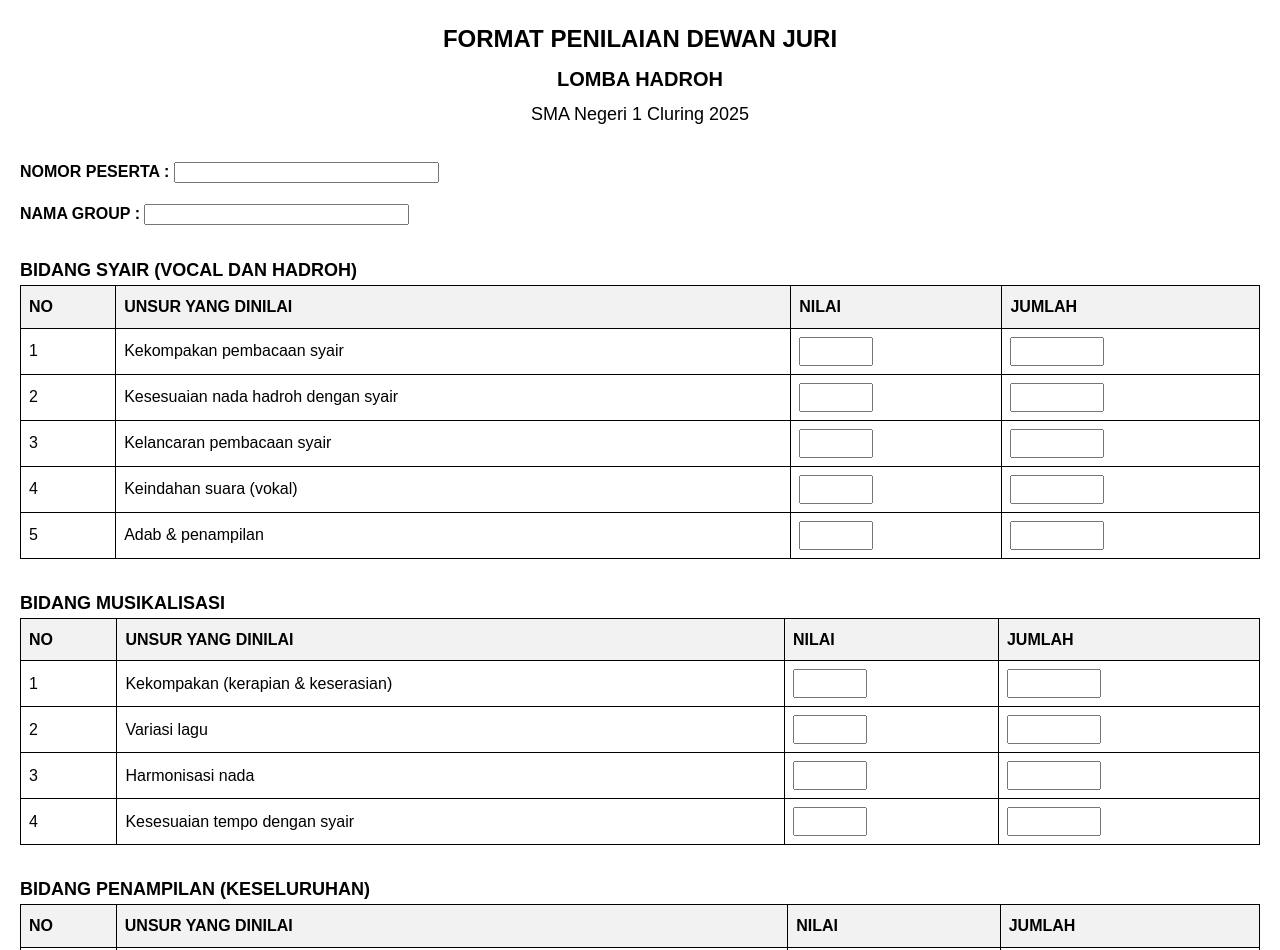
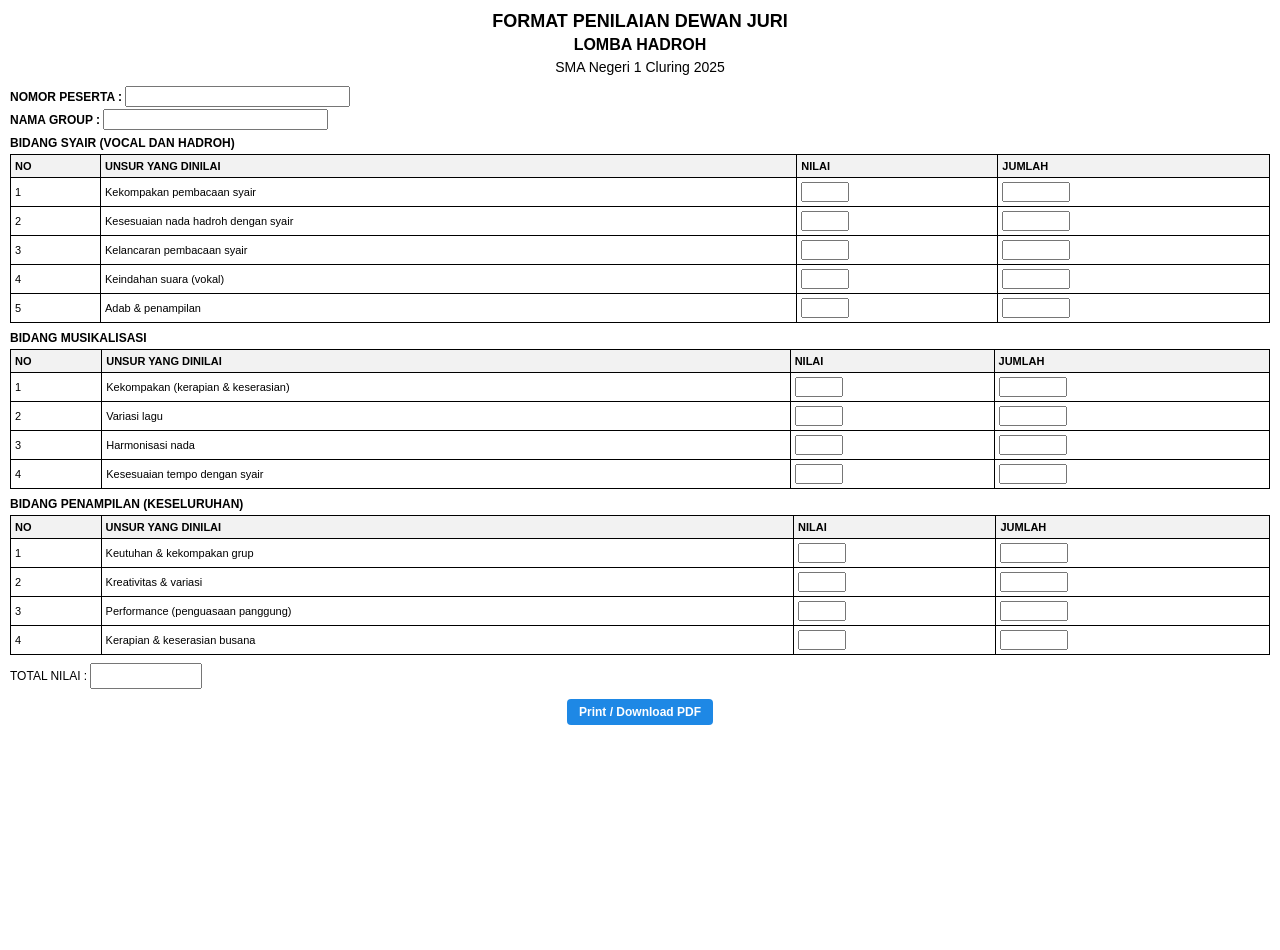
Before and after one commit to alam21234/Peringatan-Maulid-2025, a plain HTML site: page Penilaian-Hadroh.html in a window 1280 px wide. Shown: the top 950 px of the page. After the commit the page ends 800 px from the top, so only its background shows below. Drawn offline with Linux system fonts and the light colour scheme.

Commit message:
Update Penilaian-Hadroh.html

```diff
--- a/Penilaian-Hadroh.html
+++ b/Penilaian-Hadroh.html
@@ -3,24 +3,23 @@
 <head>
 <meta charset="UTF-8">
 <meta name="viewport" content="width=device-width, initial-scale=1.0">
-<title>Format Penilaian Dewan Juri - Lomba Hadroh</title>
+<title>Penilaian Lomba Hadroh — SMA Negeri 1 Cluring 2025</title>
 <style>
-body { font-family: Arial, sans-serif; margin: 20px; line-height: 1.6; }
-.header { text-align: center; margin-bottom: 30px; }
-.header h1 { font-size: 24px; margin: 5px 0; }
-.header h2 { font-size: 20px; margin: 5px 0; }
-.header h3 { font-size: 18px; margin: 5px 0; font-weight: normal; }
-.info { margin-bottom: 20px; }
-table { width: 100%; border-collapse: collapse; margin-bottom: 30px; }
-th, td { border: 1px solid #000; padding: 8px; text-align: left; }
+body { font-family: Arial, sans-serif; margin: 10px; line-height: 1.3; font-size: 12px; }
+.header { text-align: center; margin-bottom: 10px; }
+.header h1 { font-size: 18px; margin: 2px 0; }
+.header h2 { font-size: 16px; margin: 2px 0; }
+.header h3 { font-size: 14px; margin: 2px 0; font-weight: normal; }
+.info p { margin: 2px 0; }
+table { width: 100%; border-collapse: collapse; margin-bottom: 8px; font-size: 11px; }
+th, td { border: 1px solid #000; padding: 4px; text-align: left; }
 th { background-color: #f2f2f2; }
-.section-title { margin-top: 30px; font-weight: bold; font-size: 18px; }
-.total { font-weight: bold; font-size: 18px; text-align: right; margin-top: 20px; }
-input.nilai { width: 60px; text-align: center; padding: 5px; }
-input.jumlah { width: 80px; text-align: center; padding: 5px; font-weight: bold; }
-input.total { width: 120px; text-align: center; padding: 8px; font-size: 18px; font-weight: bold; }
-.download-btn { display: block; margin: 20px auto; padding: 10px 20px; font-size: 16px; font-weight: bold; background: #1e88e5; color: white; border: none; border-radius: 6px; cursor: pointer; }
+input.nilai { width: 40px; text-align: center; padding: 2px; font-size: 11px; }
+input.jumlah { width: 60px; text-align: center; padding: 2px; font-weight: bold; font-size: 11px; }
+input.total { width: 100px; text-align: center; padding: 4px; font-weight: bold; font-size: 12px; }
+.download-btn { display: block; margin: 10px auto; padding: 6px 12px; font-size: 12px; font-weight: bold; background: #1e88e5; color: white; border: none; border-radius: 4px; cursor: pointer; }
 .download-btn:hover { background: #1565c0; }
+.section-title { font-weight: bold; margin: 6px 0 2px; font-size: 12px; }
 </style>
 </head>
 <body>
@@ -32,19 +31,14 @@ input.total { width: 120px; text-align: center; padding: 8px; font-size: 18px; f
     </div>
 
     <div class="info">
-        <p><strong>NOMOR PESERTA :</strong> <input type="text" id="nomorPeserta" size="30"></p>
-        <p><strong>NAMA GROUP :</strong> <input type="text" id="namaGroup" size="30"></p>
+        <p><strong>NOMOR PESERTA :</strong> <input type="text" id="nomorPeserta" size="25"></p>
+        <p><strong>NAMA GROUP :</strong> <input type="text" id="namaGroup" size="25"></p>
     </div>
 
     <div class="section-title">BIDANG SYAIR (VOCAL DAN HADROH)</div>
     <table class="penilaian">
         <thead>
-            <tr>
-                <th>NO</th>
-                <th>UNSUR YANG DINILAI</th>
-                <th>NILAI</th>
-                <th>JUMLAH</th>
-            </tr>
+            <tr><th>NO</th><th>UNSUR YANG DINILAI</th><th>NILAI</th><th>JUMLAH</th></tr>
         </thead>
         <tbody>
             <tr><td>1</td><td>Kekompakan pembacaan syair</td><td><input type="number" class="nilai" min="0" max="100"></td><td><input type="number" class="jumlah" readonly></td></tr>
@@ -58,12 +52,7 @@ input.total { width: 120px; text-align: center; padding: 8px; font-size: 18px; f
     <div class="section-title">BIDANG MUSIKALISASI</div>
     <table class="penilaian">
         <thead>
-            <tr>
-                <th>NO</th>
-                <th>UNSUR YANG DINILAI</th>
-                <th>NILAI</th>
-                <th>JUMLAH</th>
-            </tr>
+            <tr><th>NO</th><th>UNSUR YANG DINILAI</th><th>NILAI</th><th>JUMLAH</th></tr>
         </thead>
         <tbody>
             <tr><td>1</td><td>Kekompakan (kerapian & keserasian)</td><td><input type="number" class="nilai" min="0" max="100"></td><td><input type="number" class="jumlah" readonly></td></tr>
@@ -76,12 +65,7 @@ input.total { width: 120px; text-align: center; padding: 8px; font-size: 18px; f
     <div class="section-title">BIDANG PENAMPILAN (KESELURUHAN)</div>
     <table class="penilaian">
         <thead>
-            <tr>
-                <th>NO</th>
-                <th>UNSUR YANG DINILAI</th>
-                <th>NILAI</th>
-                <th>JUMLAH</th>
-            </tr>
+            <tr><th>NO</th><th>UNSUR YANG DINILAI</th><th>NILAI</th><th>JUMLAH</th></tr>
         </thead>
         <tbody>
             <tr><td>1</td><td>Keutuhan & kekompakan grup</td><td><input type="number" class="nilai" min="0" max="100"></td><td><input type="number" class="jumlah" readonly></td></tr>
@@ -100,7 +84,6 @@ input.total { width: 120px; text-align: center; padding: 8px; font-size: 18px; f
 
 <script src="https://cdnjs.cloudflare.com/ajax/libs/html2pdf.js/0.10.1/html2pdf.bundle.min.js"></script>
 <script>
-    // Hitung otomatis
 const tables = document.querySelectorAll('.penilaian');
 const totalInput = document.querySelector('.total');
 
@@ -127,11 +110,10 @@ input.total { width: 120px; text-align: center; padding: 8px; font-size: 18px; f
     totalInput.value = total;
 }
 
-    // Fitur Print / Download PDF
 document.getElementById('downloadBtn').addEventListener('click', () => {
     const element = document.getElementById('penilaianContainer');
     const opt = {
-            margin: 0.5,
+        margin: 0.2,
         filename: `Penilaian_${document.getElementById('namaGroup').value.replace(/\s+/g,'_') || 'Group'}.pdf`,
         image: { type: 'jpeg', quality: 0.98 },
         html2canvas: { scale: 2 },
```
Lines whose indentation alone changed are shown as unchanged.
